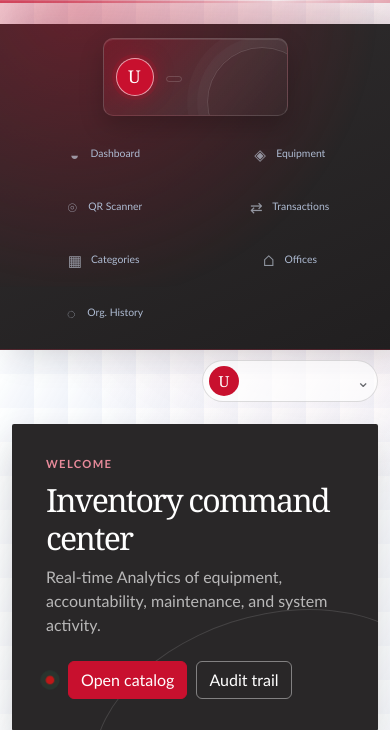
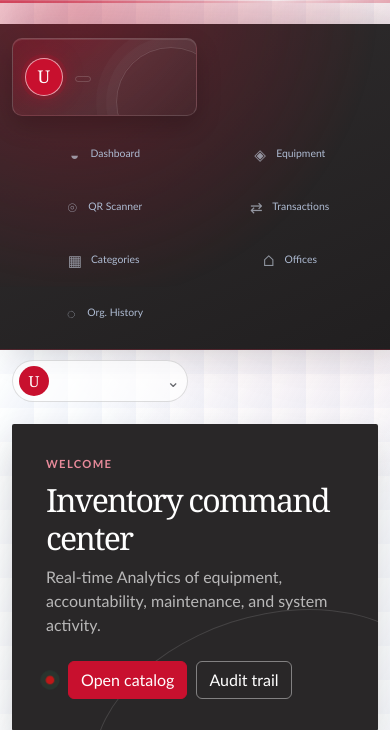
Before and after one commit to RJ-Batiller/ITEMS, a Flask app: template templates/dashboard.html in a window 390 px wide. Shown: the top 730 px of the page. Run offline with Flask 3, Linux system fonts and the light colour scheme; the template is opened without the code that fills it, so the values that code supplies are empty.

Commit message:
Align mobile profile and account controls left

```diff
--- a/static/css/app.css
+++ b/static/css/app.css
@@ -3874,8 +3874,8 @@ body {
     .sidebar-user {
         width: 205px;
         max-width: calc(100vw - 32px);
-        margin-right: auto;
-        margin-left: auto;
+        margin-right: 0 !important;
+        margin-left: 0 !important;
         padding: 10px 11px;
     }
 
@@ -3922,12 +3922,18 @@ body {
     .equipment-catalog-content .table-card {
         overflow: hidden;
     }
+
+    .app-topbar {
+        justify-content: flex-start;
+    }
 }
 
 @media (max-width: 520px) {
     .sidebar-user {
         width: 185px;
         max-width: calc(100vw - 28px);
+        margin-right: 0 !important;
+        margin-left: 0 !important;
         padding: 8px 10px;
     }
 
```
